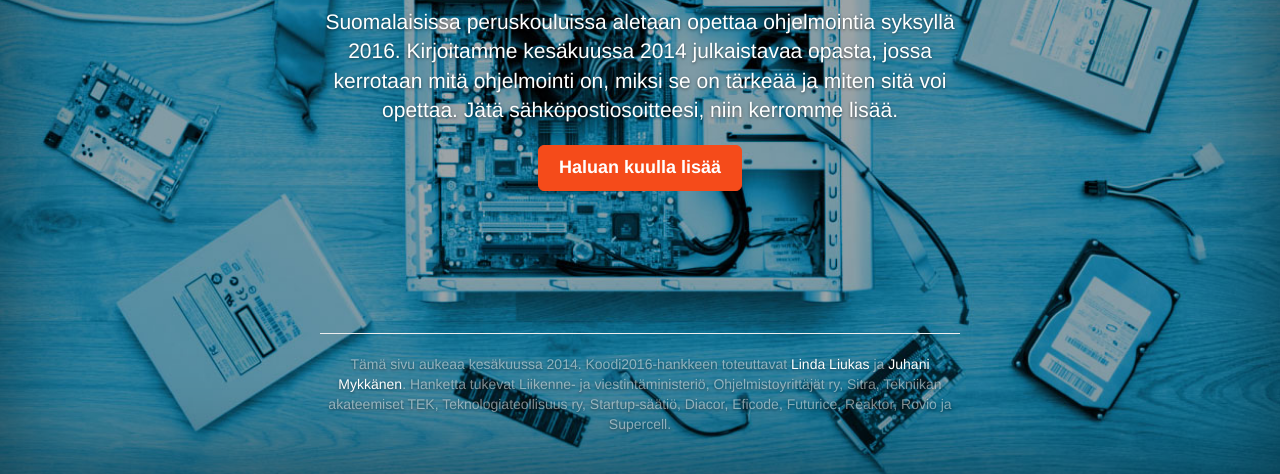
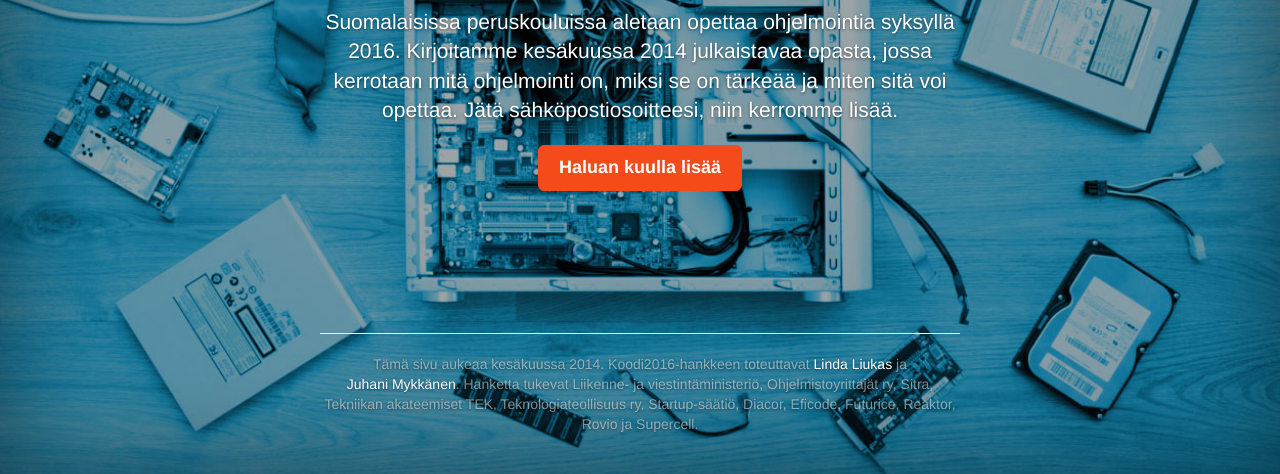
Before and after one commit to koodi2016/koodi2016.github.com, a plain HTML site: page index.html in a window 1280 px wide. Shown: the part 326-800 px from the top of the page. Drawn offline with nearby package versions, Linux system fonts and the light colour scheme; a script that the page names is missing; files whose address does not match are found by name.

Commit message:
Update index.html

```diff
--- a/index.html
+++ b/index.html
@@ -60,7 +60,7 @@
           <div class="mastfoot">
             <div class="inner">
               <hr>
-           <p>Tämä sivu aukeaa kesäkuussa 2014. Koodi2016-hankkeen toteuttavat <a href="http://lindaliukas.fi">Linda Liukas</a> ja <a href="http://juhanimykkanen.com">Juhani Mykkänen</a>. Hanketta tukevat Liikenne- ja viestintäministeriö, Ohjelmistoyrittäjät ry, Sitra, Tekniikan akateemiset TEK, Teknologiateollisuus ry, Startup-säätiö, Diacor, Eficode, Futurice, Reaktor, Rovio ja Supercell.</p>
+           <p>Tämä sivu aukeaa kesäkuussa 2014. Koodi2016-hankkeen toteuttavat <a href="http://lindaliukas.fi">Linda Liukas</a> ja <br><a href="http://juhanimykkanen.com">Juhani Mykkänen</a>. Hanketta tukevat Liikenne- ja viestintäministeriö, Ohjelmistoyrittäjät ry, Sitra,<br>Tekniikan akateemiset TEK, Teknologiateollisuus ry, Startup-säätiö, Diacor, Eficode, Futurice, Reaktor, Rovio ja Supercell.</p>
 
             </div>
 
```
